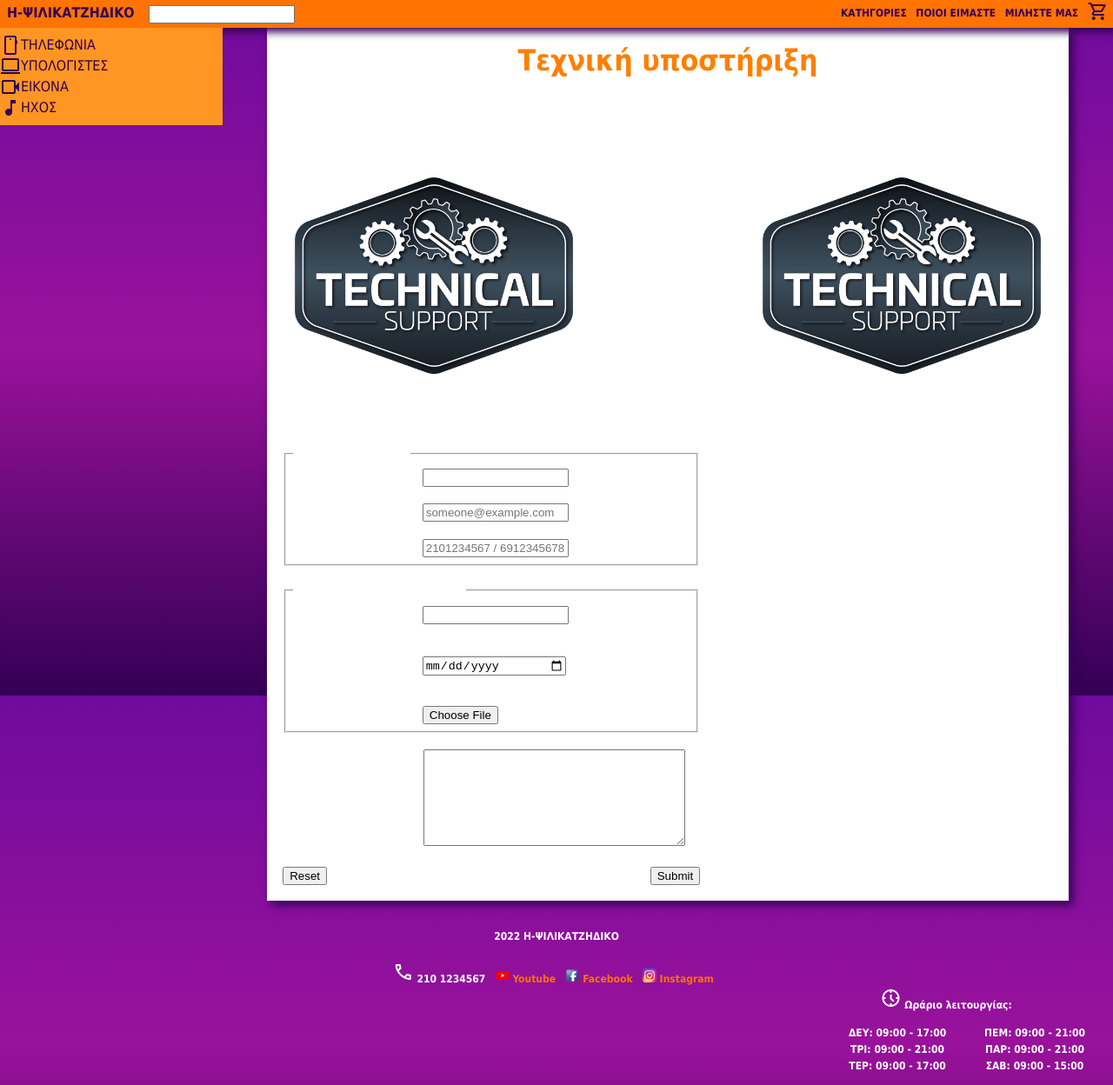
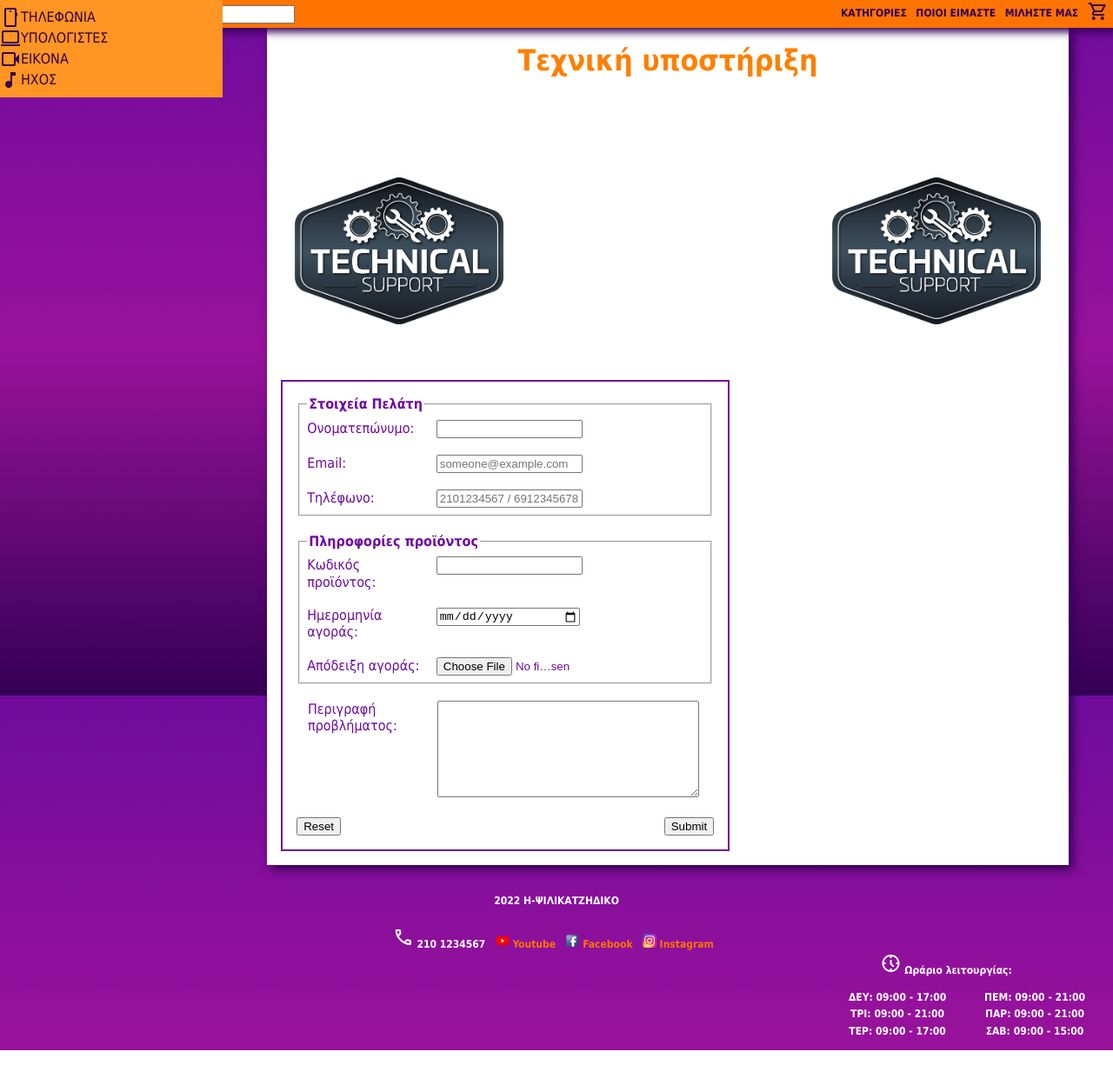
Before and after one commit to arstotzkan/psilikatzidiko, a plain HTML site: page Exercise3/tech-support.html in a window 1280 px wide. Shown: the whole page at 87% size. After the commit the page ends 1208 px from the top, so only its background shows below. Drawn offline with nearby package versions, Linux system fonts and the light colour scheme.

Commit message:
added grid layout for main components\

```diff
--- a/Exercise3/css/stylesheet.css
+++ b/Exercise3/css/stylesheet.css
@@ -11,6 +11,8 @@ body {
   margin: 0;
   border: 0;
   padding: 0;
+  display: grid;
+  grid-template-columns: 1fr 4fr;
 }
 
 header{
@@ -30,9 +32,13 @@ footer {
 	/*Align text in center and live some space from main content*/
 	text-align: center;
 	margin-top: 2rem;
-	height: 5%;
+	/*height: 5%;*/
 	position: relative;
 	z-index: 10;
+	grid-row-start: 4;
+	grid-row-end: 5;
+	grid-column-start: 1;
+	grid-column-end: 3;
 }
 
 footer a,
@@ -93,18 +99,17 @@ table {
 
 th, td {
 	/*Border and width for th and td*/
-	border: 1px ridge white;
+	border: 1px ridge #6f0b9d;
 	width: 12rem;
 }
 
 form {
 	/*Text color and alignment. Border, width and space around inside form. Space left outside the form*/
-	color: #ffffff;
 	text-align: left;
-	border: 2px solid #ffffff;
+	border: 2px solid #6f0b9d;
 	width: 30rem;
 	padding: 1rem;
-  margin-top: 2rem;
+    margin: 2rem 1rem 1rem 1rem;
 }
 
 fieldset {
@@ -132,6 +137,30 @@ input {
 strong {
   /*Strong text is slightly bigger*/
   font-size: 1.1rem;
+}
+
+main {
+	/*Grid position for main content*/
+	grid-row-start: 2;
+	grid-row-end: 4;
+	grid-column-start: 2;
+	grid-column-end: 3;
+}
+
+header:first-of-type {
+	/*Grid position for top header of the page*/
+	grid-row-start: 1;
+	grid-row-end: 2;
+	grid-column-start: 1;
+	grid-column-end: 3;
+}
+
+aside {
+	/*Grid position for secondary menu*/
+	grid-row-start: 2;
+	grid-row-end: 3;
+	grid-column-start: 1;
+	grid-column-end: 2;
 }
 
 .left {
@@ -274,7 +303,7 @@ strong {
 }
 
 #main-container{
-	margin-left: 20%;
+	/*margin-left: 20%;*/
 	display: block;
 }
 
@@ -306,7 +335,7 @@ strong {
 }
 
 #basic-info {
-  /*Text style,live space from the left and auto hight for basic info*/
+  /*Text style,live space from the left and auto height for basic info*/
 	font-size: 1.2rem ;
 	text-align: left;
 	padding-left: 2rem;
@@ -321,6 +350,10 @@ strong {
 #basic-info a {
   /*Link color for basic info*/
   color: #ffc400;
+}
+
+#product-nav {
+	margin-left: 2.5rem;
 }
 
 #product-description p {
@@ -358,9 +391,9 @@ strong {
   padding-left: 0.8rem;
 }
 
-#tech-support-img {
+.tech-support-img {
   /*Width of tech support image, space around and extra space from top*/
-  width: 20rem;
+  width: 15rem;
   padding: 2rem;
   margin-top: 5rem;
 }
@@ -452,7 +485,7 @@ strong {
 }
 
 #opening-hours {
-  /*Possition and space around for opening hours*/
+  /*Position and space around for opening hours*/
   float: right;
   margin-right: 2rem;
 }
--- a/Exercise3/tech-support.html
+++ b/Exercise3/tech-support.html
@@ -96,8 +96,8 @@
 				 <header>
 					<h1>Τεχνική υποστήριξη</h1>
 				 </header>
-				  <img src="../Exercise1/images/tech-support.png" id="tech-support-img" class="left" alt="tech-support">
-				  <img src="../Exercise1/images/tech-support.png" id="tech-support-img" class="right" alt="tech-support">
+				  <img src="../Exercise1/images/tech-support.png" class="left tech-support-img" alt="tech-support">
+				  <img src="../Exercise1/images/tech-support.png" class="right tech-support-img" alt="tech-support">
 
 
 					<form class="left" method="post" autocomplete="on">
```
Also changed, not shown: Exercise3/Asus-ROG-Zephyrus-G14-GA401QC-K2175W.html (+2 -0 lines), Exercise3/about-us.html (+2 -0 lines), Exercise3/bios/anastasios-aggelidis.html (+2 -0 lines), Exercise3/bios/panagiotis-lampropoulos.html (+2 -0 lines), Exercise3/product-categories.html (+2 -0 lines), Exercise3/products-laptops.html (+2 -0 lines), Exercise3/products-phones.html (+2 -1 lines), index.html (+2 -0 lines).
